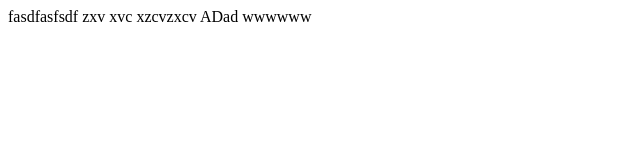
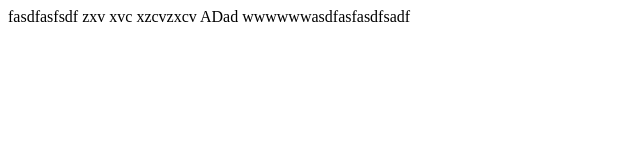
Before and after one commit to mhansuber/test, a plain HTML site: page index.html in a window 1280 px wide. Shown: the whole page, without its empty margins (0-640 px from the left). Drawn offline with Linux system fonts and the light colour scheme.

Commit message:
Update index.html

```diff
--- a/index.html
+++ b/index.html
@@ -13,6 +13,6 @@
     xzcvzxcv
     ADad
     <i class="asdf fa-accusoft    "></i>
-    wwwwww
+    wwwwwwasdfasfasdfsadf
 </body>
 </html>
```
